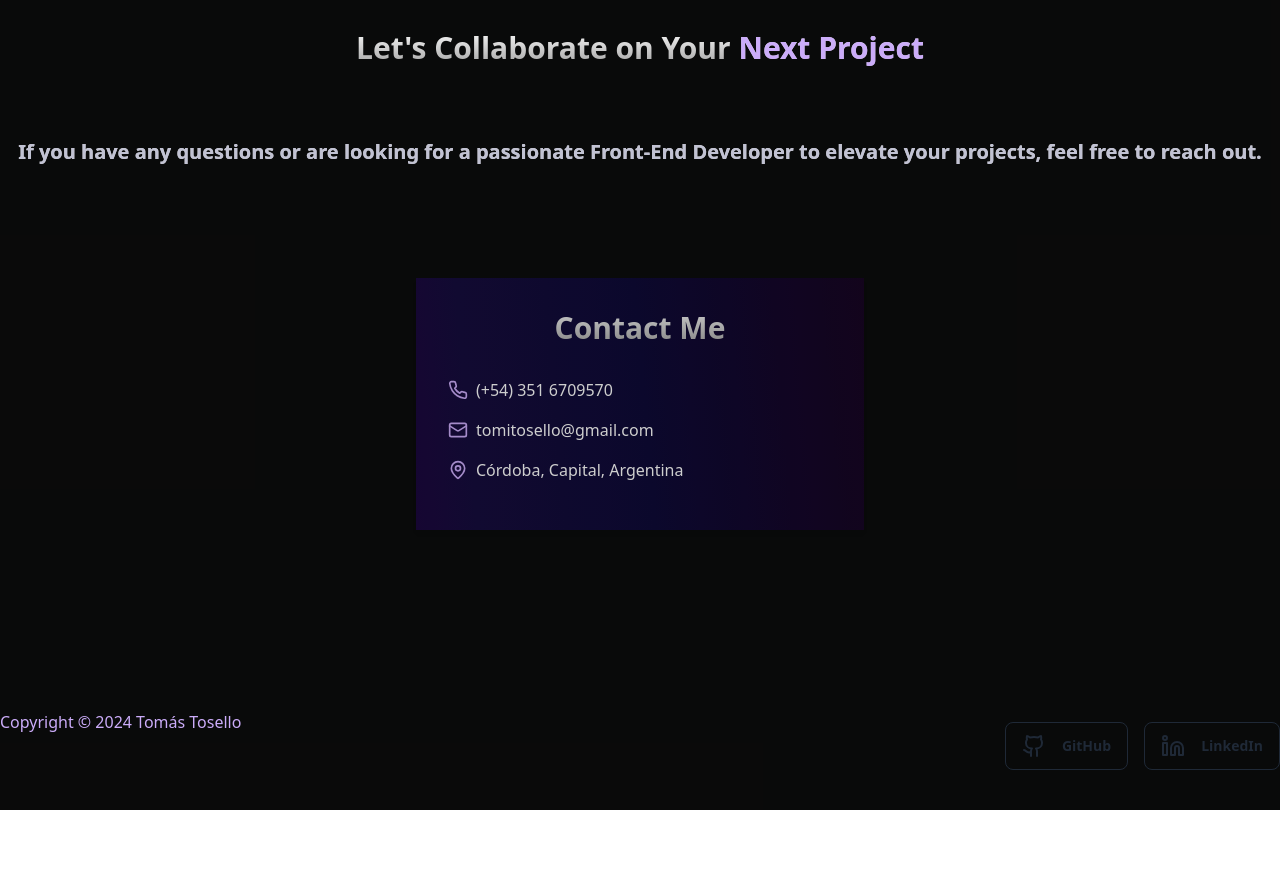
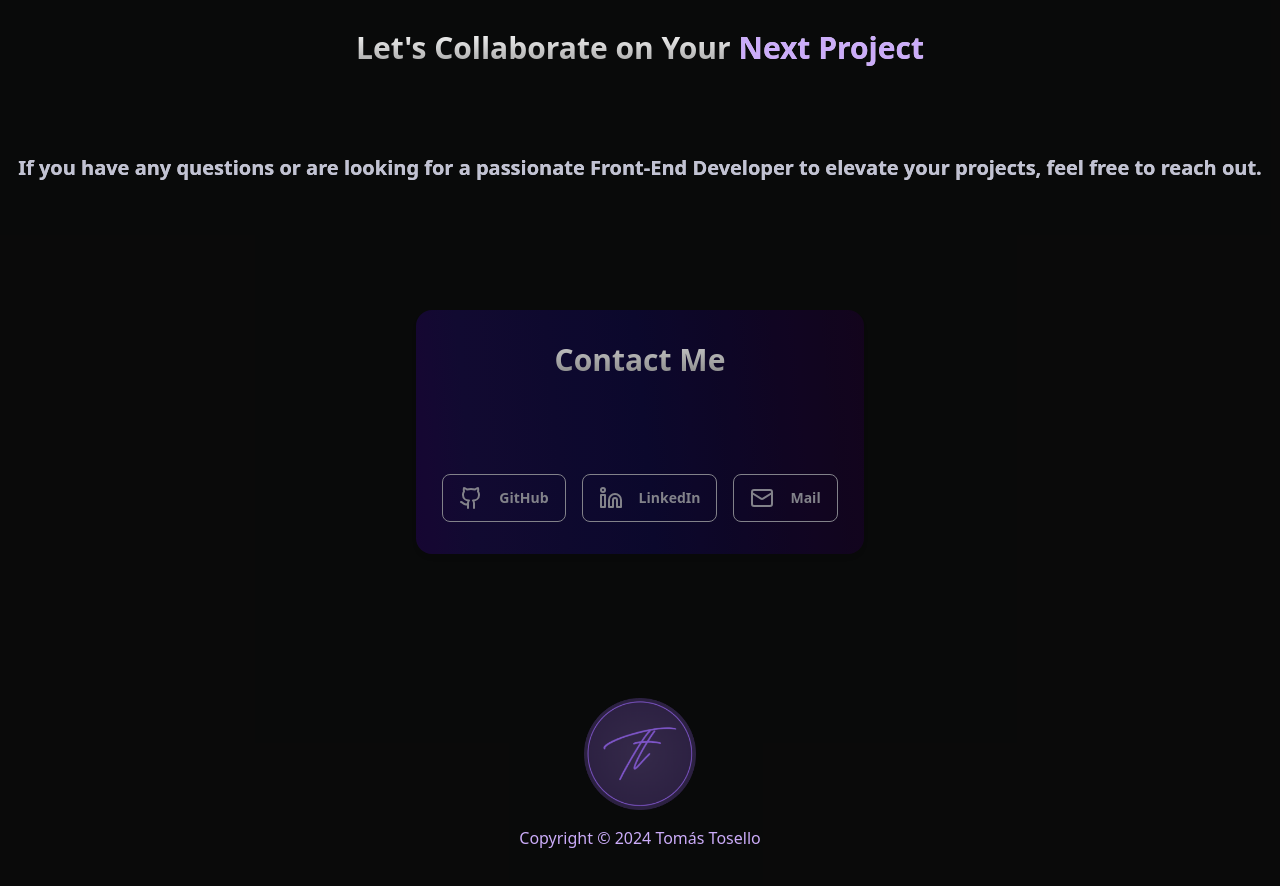
Before and after one commit to tomitose/portfolio-tomas, a React (Vite) app: page / in a window 1280 px wide. Shown: the part 5100-5986 px from the top of the page. Before the commit the page ends 5910 px from the top, so only its background shows below. Built offline with nearby package versions, Linux system fonts and the light colour scheme.

Commit message:
Modify Footer and Add image

```diff
--- a/src/components/Footer.jsx
+++ b/src/components/Footer.jsx
@@ -2,18 +2,6 @@
 import { Github, Linkedin } from "lucide-react";
 import { Phone, Mail, MapPin } from 'lucide-react';
 
-const ContactItem = ({ icon, text, href }) => (
-  <div className="flex items-center mb-4 w-96">
-    {icon}
-    {href ? (
-      <a href={href} className="ml-2 hover:text-blue-200 text-white"> {/* Aquí se agrega text-white */}
-        {text}
-      </a>
-    ) : (
-      <span className="ml-2 text-white">{text}</span> // Aquí se agrega text-white
-    )}
-  </div>
-);
 
 
 const Footer = () => {
@@ -21,54 +9,30 @@ const Footer = () => {
     <footer className="w-full pt-20 pb-10 bg-black/[0.96]" id="contact">
 
       <div className="flex flex-col items-center">
-        <h1 className="heading lg:max-w-[45vw] text-3xl font-heading mb-12 font-bold mb-8 text-center bg-clip-text text-transparent bg-gradient-to-b from-neutral-50 to-neutral-400 bg-opacity-50">
+        <h1 className="heading lg:max-w-[45vw] text-3xl font-heading mb-12 font-bold text-center bg-clip-text text-transparent bg-gradient-to-b from-neutral-50 to-neutral-400 bg-opacity-50">
           Let's Collaborate on Your{" "}
           <span className="text-purple">Next Project </span>
         </h1>
-        <p className="text-white-200 md:mt-10 my-5 text-center text-xl font-heading mb-12 font-bold mb-8 bg-clip-text text-transparent bg-gradient-to-b from-neutral-50 to-neutral-400 bg-opacity-50">
+        <p className="text-white-200 md:mt-10 my-5 text-center text-xl font-heading mb-12 font-bold  bg-clip-text text-transparent bg-gradient-to-b from-neutral-50 to-neutral-400 bg-opacity-50">
           If you have any questions or are looking for a passionate Front-End
           Developer to elevate your projects, feel free to reach out.
         </p>
         <section id="contact" className="py-20 ">
       <div className="container mx-auto px-6">
 
-        <div className="max-w-md mx-auto bg-white rounded-lg shadow-md p-8 bg-white p-6 rounded-lg shadow-md rounded-2xl opacity-80"
+        <div className="max-w-md mx-auto bg-white shadow-md p-8   rounded-2xl opacity-80"
           style={{
             background: 'linear-gradient(85deg, rgb(26 6 61) 0%, rgb(20 10 59) 13%, rgb(12 8 53) 51%, rgb(22 3 33) 100%)'
           }}>
-            <h2 className="text-3xl font-heading mb-12 font-bold mb-8 text-center bg-clip-text text-transparent bg-gradient-to-b from-neutral-50 to-neutral-400 bg-opacity-50">
+            <h2 className="text-3xl font-heading mb-12 font-bold  text-center bg-clip-text text-transparent bg-gradient-to-b from-neutral-50 to-neutral-400 bg-opacity-50">
               Contact Me
             </h2>
-          <ContactItem
-            icon={<Phone size={20} className="text-purple" />}
-            text="(+54) 351 6709570"
-            href="tel:+543516709570"
-          />
-          <ContactItem
-            icon={<Mail size={20} className="text-purple" />}
-            text="tomitosello@gmail.com"
-            href="mailto:tomitosello@gmail.com"
-          />
-          <ContactItem
-            icon={<MapPin size={20} className="text-purple" />}
-            text="Córdoba, Capital, Argentina"
-          />
-        </div>
-      </div>
-    </section>
-
-      </div>
-      <div className="flex mt-16 md:flex-row flex-col justify-between items-center">
-        <p className="md:text-base text-sm md:font-normal font-light text-purple">
-        Copyright © 2024 Tomás Tosello
-        </p>
-
             <div className="flex justify-center space-x-4 pt-12">
               <a
                 href="https://github.com/tomitose"
                 target="_blank"
                 rel="noopener noreferrer"
-            className="btn btn-outline btn-light hover:text-purple"
+                className="btn btn-outline btn-light text-zinc-400 hover:text-purple"
               >
                 <Github className="mr-2" /> GitHub
               </a>
@@ -76,11 +40,29 @@ const Footer = () => {
                 href="https://www.linkedin.com/in/tomas-tosello"
                 target="_blank"
                 rel="noopener noreferrer"
-            className="btn btn-outline btn-light bg-aliceblue hover:text-purple"
+                className="btn btn-outline btn-light text-zinc-400 hover:text-purple"
               >
                 <Linkedin className="mr-2" /> LinkedIn
               </a>
+              <a
+                href="mailto:tomitosello@gmail.com"
+                target="_blank"
+                rel="noopener noreferrer"
+                className="btn btn-outline btn-light text-zinc-400 hover:text-purple"
+              >
+                <Mail className="mr-2" /> Mail
+              </a>
             </div>
+        </div>
+      </div>
+    </section>
+
+      </div>
+      <div className="flex mt-16 flex-col justify-between items-center">
+        <img src="/tt-violet.png" alt="logo" className="text-center h-28"/>
+        <p className="md:text-base text-sm md:font-normal font-light text-purple pt-4 ">
+        Copyright © 2024 Tomás Tosello
+        </p>
       </div>
     </footer>
   );
--- a/src/components/ui/FloatingNavbar.tsx
+++ b/src/components/ui/FloatingNavbar.tsx
@@ -41,7 +41,7 @@ export const FloatingNav = ({ navItems, className }) => {
           duration: 0.2,
         }}
         className={cn(
-          "flex max-w-fit md:min-w-[70vw] lg:min-w-fit fixed z-[5000] top-10 inset-x-0 mx-auto px-10 py-5 rounded-lg border border-black/.1 shadow items-center justify-center space-x-4",
+          "flex max-w-fit md:min-w-[70vw] lg:min-w-fit fixed z-[5000] top-10 inset-x-0 mx-auto md:px-10 px-4 py-5 rounded-lg border border-black/.1 shadow items-center justify-center space-x-4",
           className
         )}
         style={{
```
Also changed, not shown: public/tt-violet.png (added). Lines whose indentation alone changed are shown as unchanged.
